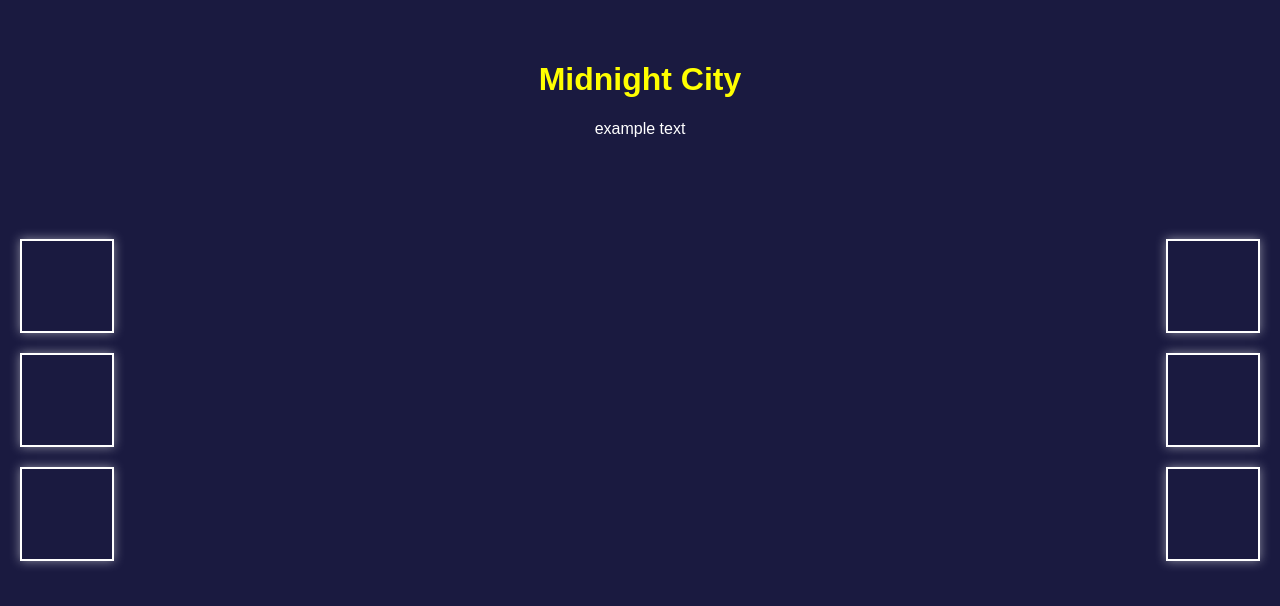
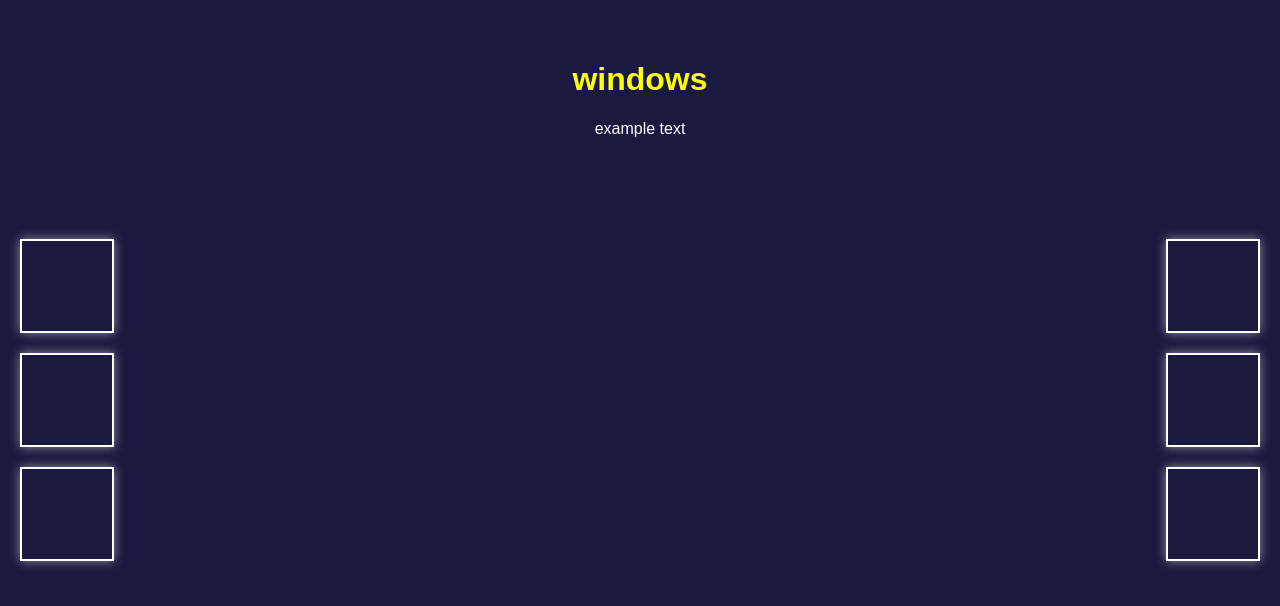
Before and after one commit to emmaculwell/midnightcity, a plain HTML site: page index.html in a window 1280 px wide. Drawn offline with Linux system fonts and the light colour scheme.

Commit message:
Update index.html

```diff
--- a/index.html
+++ b/index.html
@@ -6,7 +6,7 @@
 </head>
 <body>
   <div class="content">
-    <h1>Midnight City</h1>
+    <h1>windows</h1>
     <p>example text</p>
   </div>
   <div class="window-container left-windows">
```
